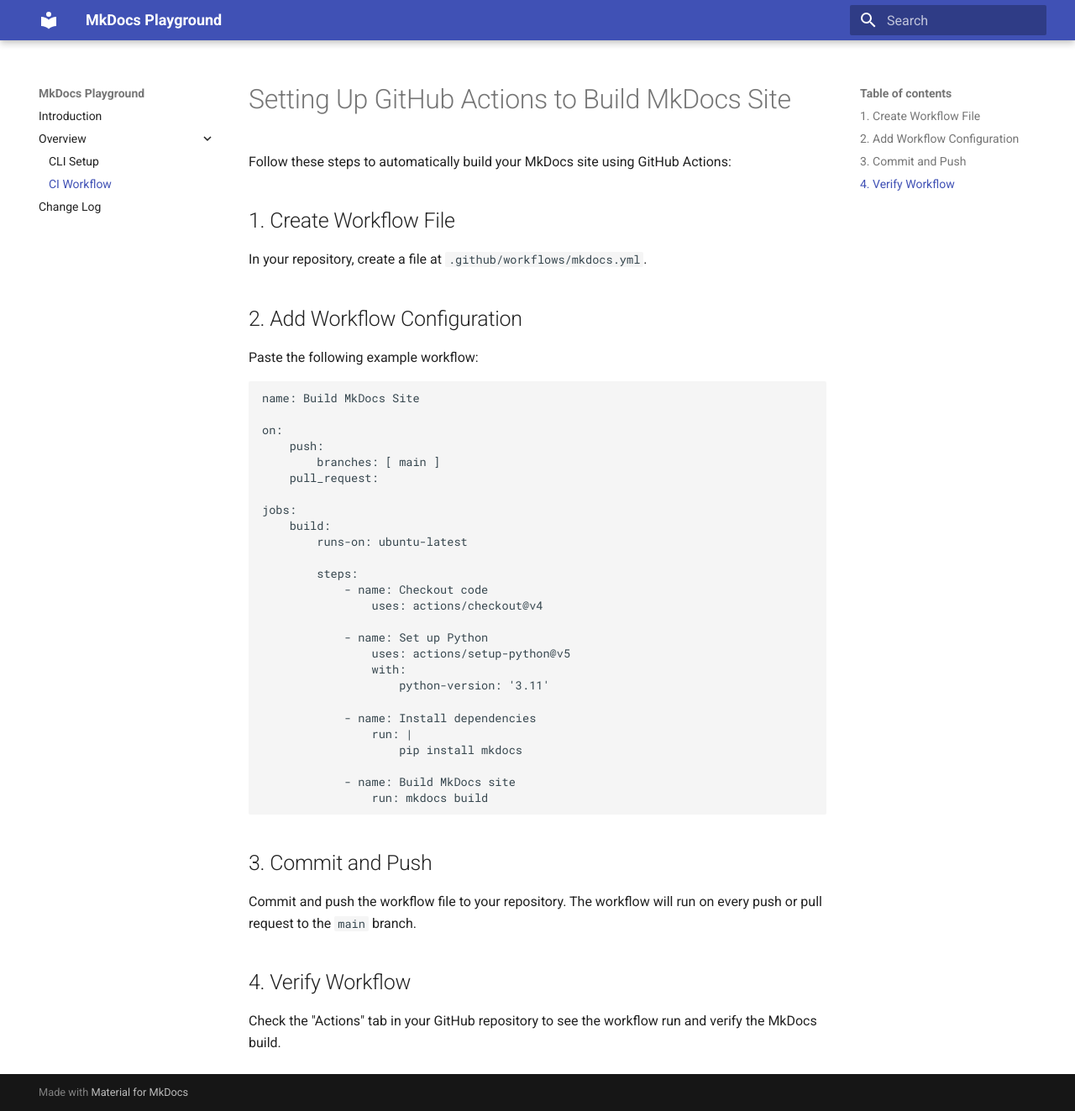
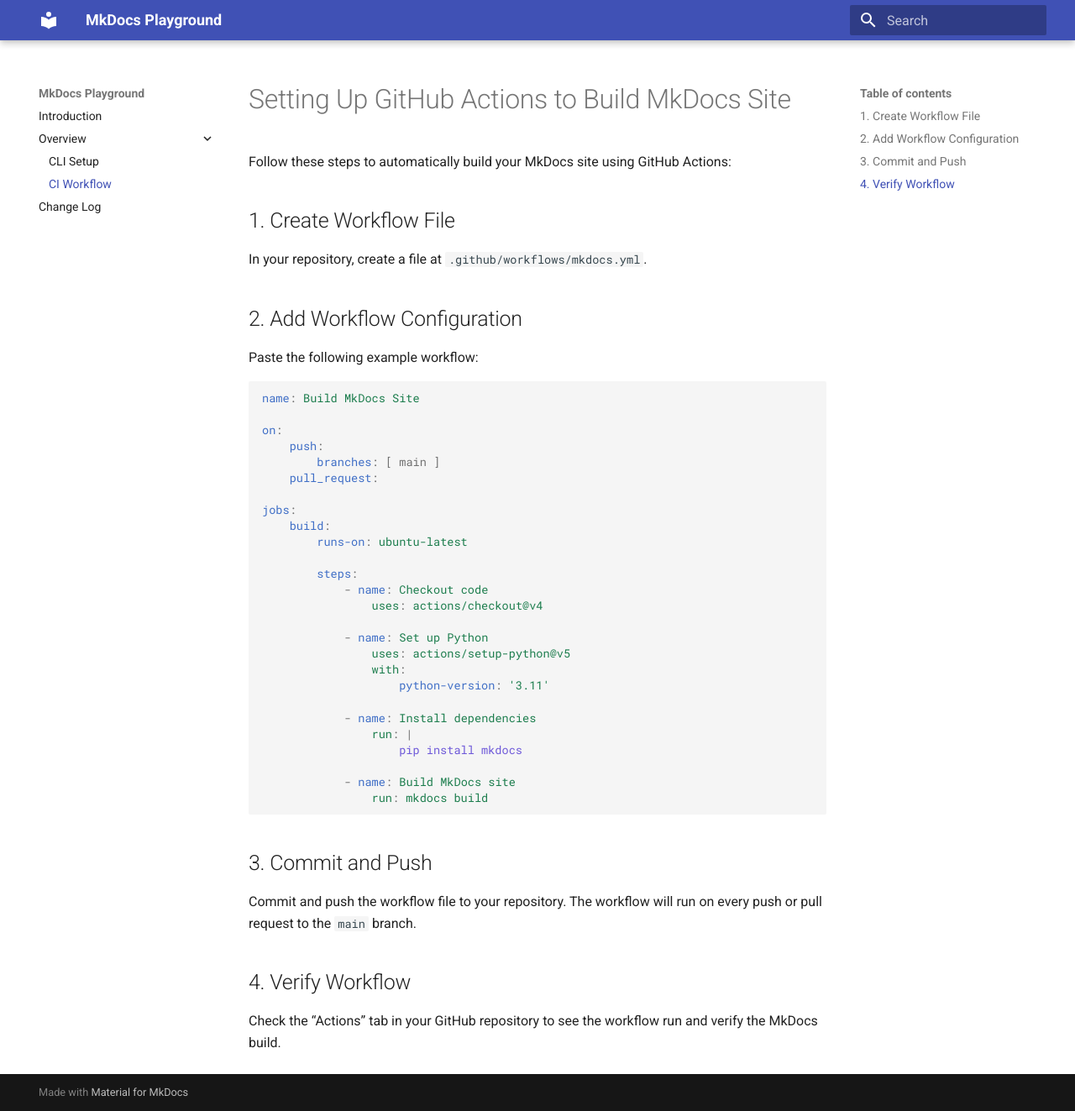
Before and after one commit to hossain-khan/mkdocs-playground, an MkDocs documentation site: the page built from docs/ci-workflow.md, in a window 1280 px wide and 1323 px high. Shown: the whole window at 84% size. Built offline with MkDocs 1.6.1 and Material for MkDocs 9.7.7, drawn with Linux system fonts in a browser that asks for light colours; the version menu is left out.

```diff
--- a/mkdocs.yml
+++ b/mkdocs.yml
@@ -11,6 +11,31 @@ extra:
   version:
     provider: mike
 
+markdown_extensions:
+  - smarty
+  - codehilite:
+      guess_lang: false
+  - footnotes
+  - meta
+  - toc:
+      permalink: true
+  - pymdownx.betterem:
+      smart_enable: all
+  - pymdownx.caret
+  - pymdownx.inlinehilite
+  - pymdownx.magiclink
+  - pymdownx.smartsymbols
+  - pymdownx.superfences
+  - pymdownx.emoji
+  - pymdownx.details
+  - pymdownx.tabbed:
+      alternate_style: true
+  - tables
+  - admonition
+  - attr_list
+  - md_in_html
+  - nl2br
+
 nav:
   - 'Introduction': index.md
   - 'Overview':
```
Also changed, not shown: requirements.txt (+25 -1 lines).
